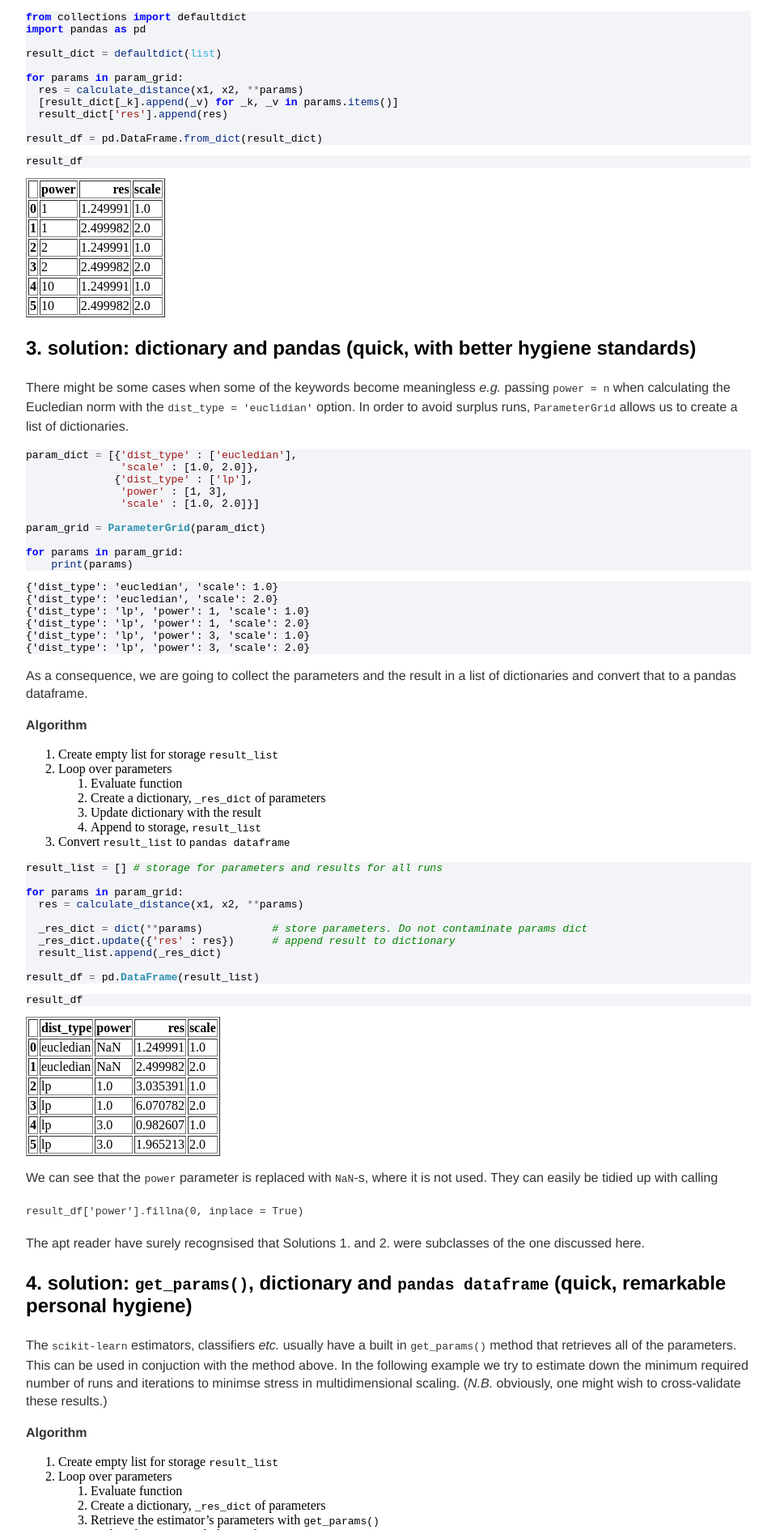
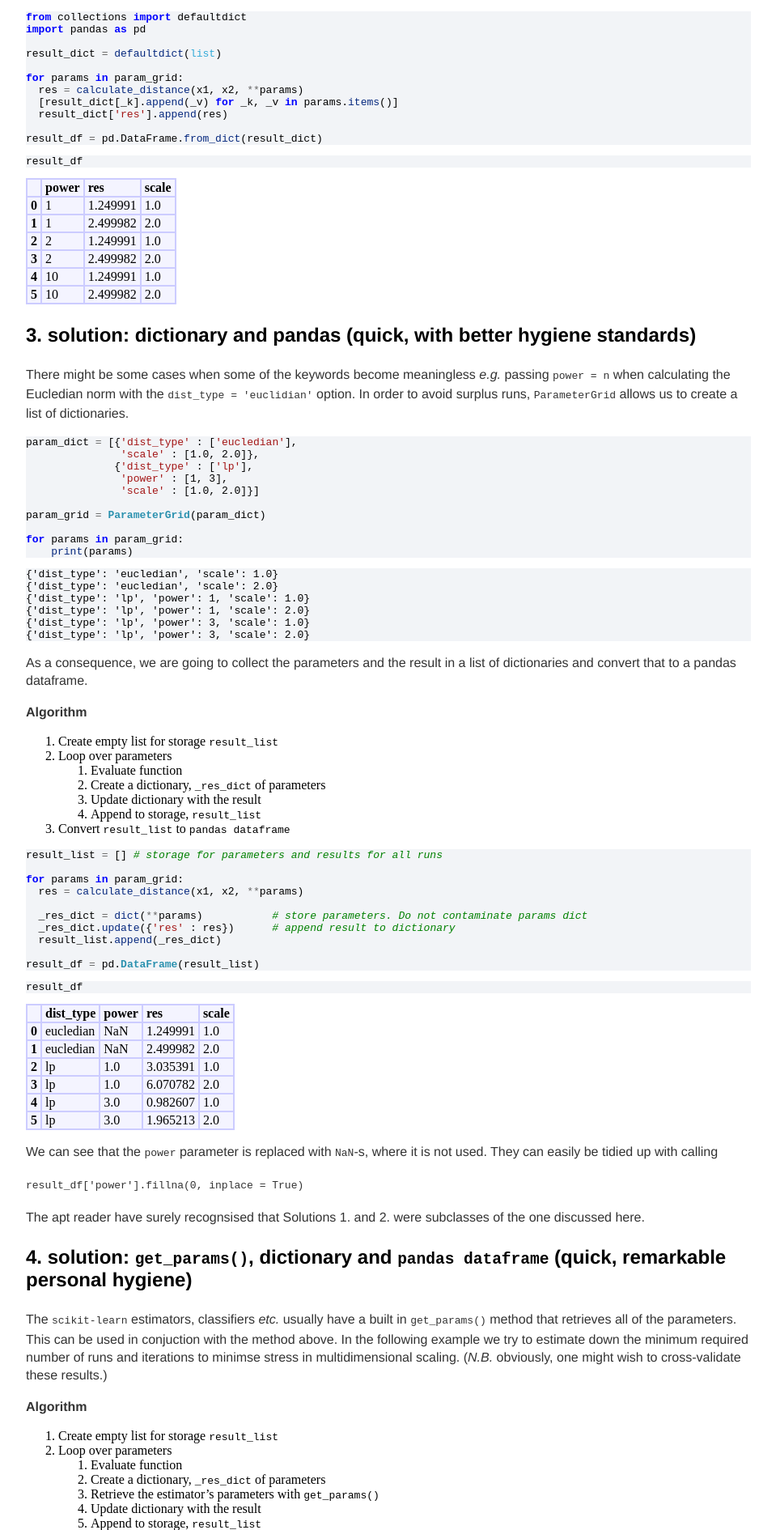
Before and after one commit to bhornung/bhornung.github.io, a Jekyll site: the page built from _posts/2018-03-11-collate-parameters.md, in a window 1280 px wide. Shown: the part 4205-6095 px from the top of the page at 81% size, without its empty margins (160-1119 px from the left). Built offline with Jekyll 4.4.1, drawn with Linux system fonts in a browser that asks for light colours.

Commit message:
Update main.css

```diff
--- a/css/main.css
+++ b/css/main.css
@@ -50,6 +50,36 @@ ul.posts {
 ul.posts li {
     list-style: none;
 }
+
+table.dataframe {
+    border-collapse: collapse;
+    border: none;
+}
+table.dataframe tr {
+    border: none;
+}
+table.dataframe td, table.dataframe th {
+    margin: 0px;
+	background-color: #f4f4ff;
+    border: 2px solid #ccf;
+    padding-left: 0.25em;
+    padding-right: 0.25em;
+}
+table.dataframe th:not(:empty) {
+    background-color: #fec;
+	background-color: #f4f4ff;
+    text-align: left;
+    font-weight: bold;
+}
+table.dataframe tr:nth-child(2) th:empty {
+    border-left: none;
+    border-right: 1px dashed #888;
+}
+table.dataframe td {
+    border: 2px solid #ccf;
+    background-color: #f4f4ff;
+}
+
 pre .hll { background-color: #ffffcc }
 pre  { background: #d0d0d0; }
 pre .c { color: #60a0b0; font-style: italic } /* Comment */
```
